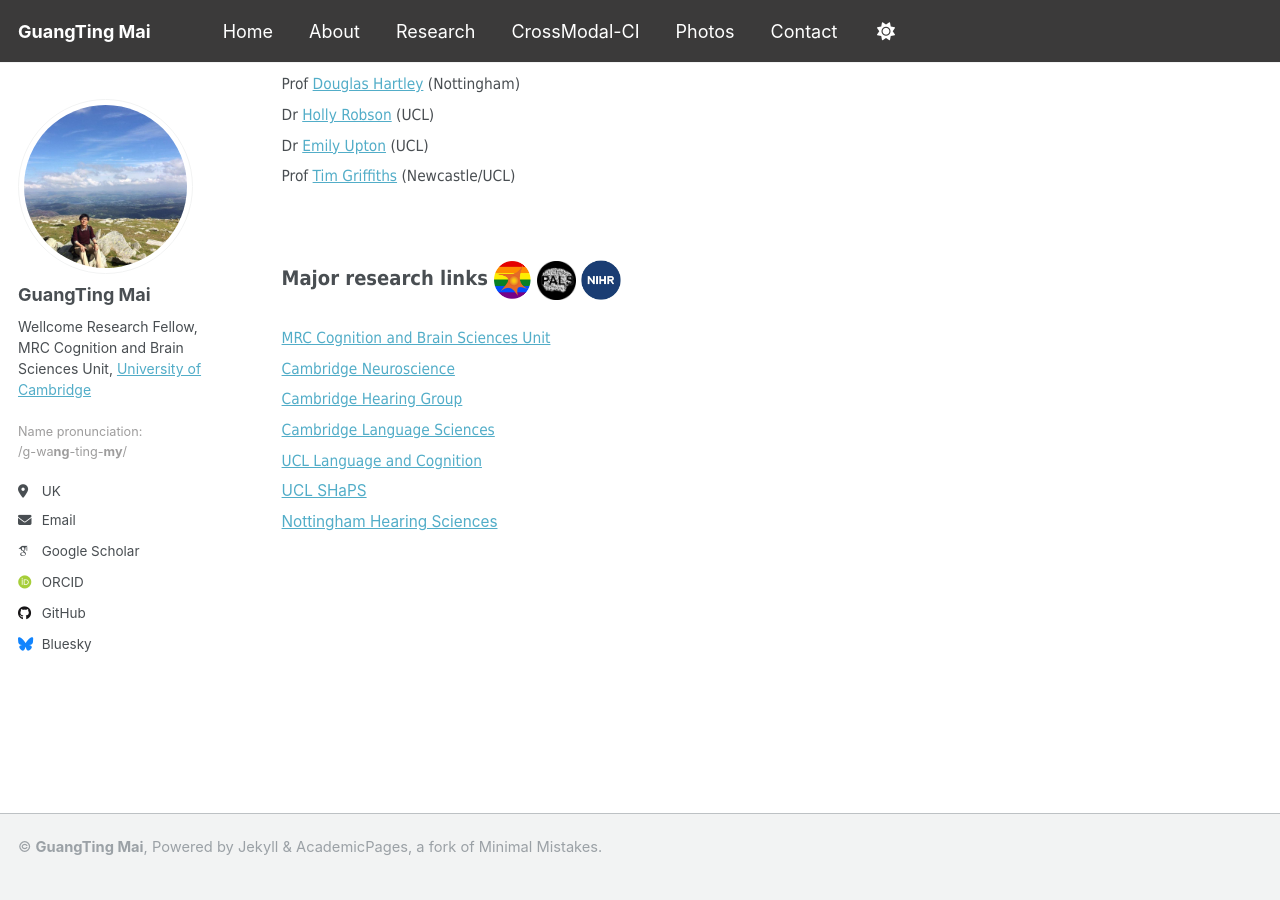
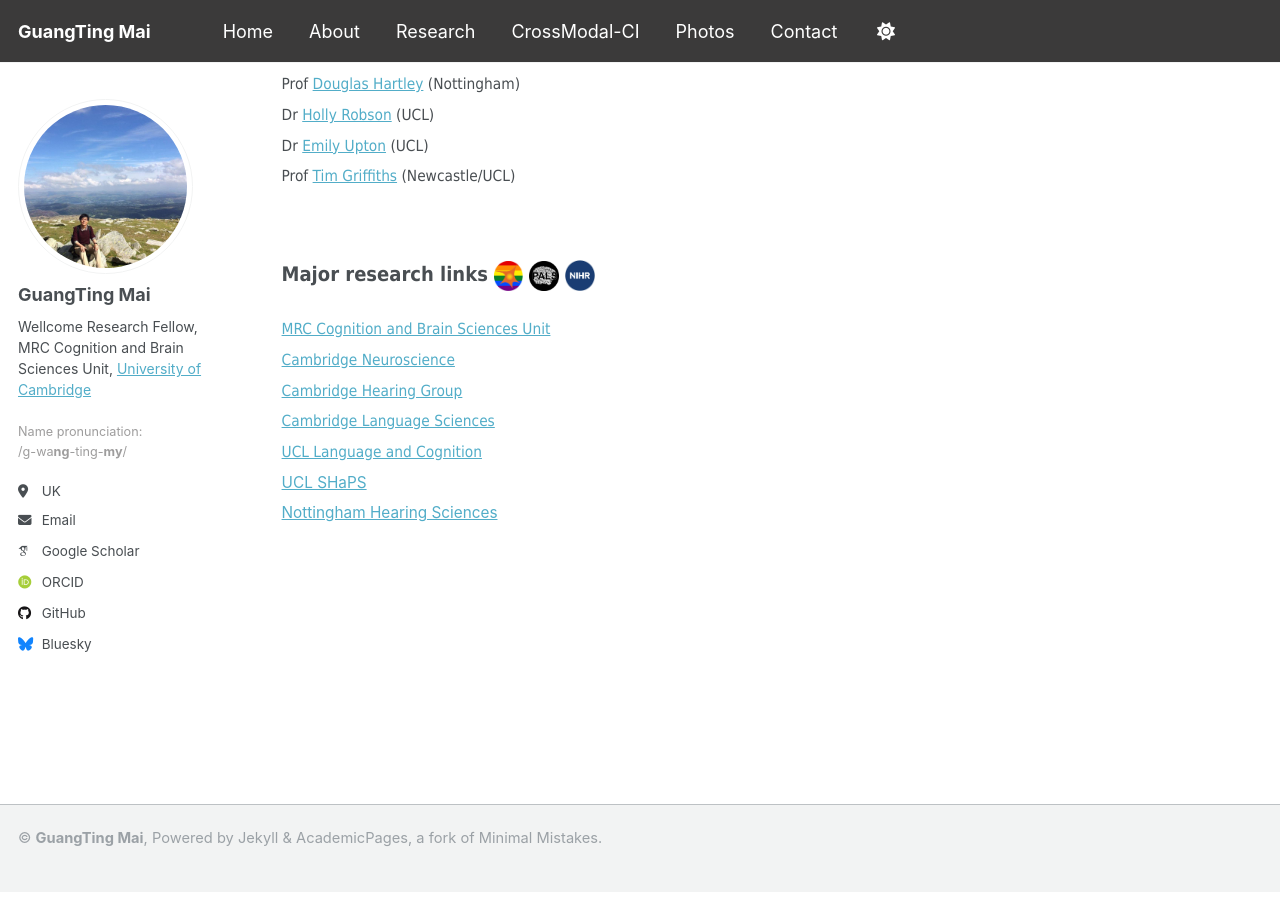
Before and after one commit to guangtingmai/guangtingmai.github.io, a Jekyll site: the page built from _pages/research.html, in a window 1280 px wide and 900 px high, scrolled down 1162 px. Built offline with Jekyll 4.4.1, drawn with Linux system fonts in a browser that asks for light colours; some web fonts are replaced.

Commit message:
Update research.html

```diff
--- a/_pages/research.html
+++ b/_pages/research.html
@@ -49,10 +49,10 @@
 </p>
 <br>
 
-<p><span style="font-size: 15pt;font-family: Tahoma;line-height: 1;display: block;margin-bottom: 0"><strong>Major research links</strong>
-  <a href="https://neuroscience.cam.ac.uk/"><img src="https://guangtingmai.github.io/images/cambridge_neuroscience.png" width="3.8%"></a>
-  <a href="https://www.ucl.ac.uk/brain-sciences/pals"><img src="https://guangtingmai.github.io/images/PALS.png" width="4%"></a>
-  <a href="https://nottinghambrc.nihr.ac.uk/research/hearing/"><img src="https://guangtingmai.github.io/images/nihr.png" width="4%"></a>
+<p><span style="font-size: 15pt;font-family: Tahoma;line-height: 0.8;display: block;margin-bottom: 0"><strong>Major research links</strong>
+  <a href="https://neuroscience.cam.ac.uk/"><img src="https://guangtingmai.github.io/images/cambridge_neuroscience.png" width="3%"></a>
+  <a href="https://www.ucl.ac.uk/brain-sciences/pals"><img src="https://guangtingmai.github.io/images/PALS.png" width="3.1%"></a>
+  <a href="https://nottinghambrc.nihr.ac.uk/research/hearing/"><img src="https://guangtingmai.github.io/images/nihr.png" width="3.1%"></a>
 </span></p>
 <p>
   <span style="font-size: 11.5pt;font-family: Tahoma;line-height: 2;display: block;"><a href="https://www.mrc-cbu.cam.ac.uk/">MRC Cognition and Brain Sciences Unit</a></span>
```
